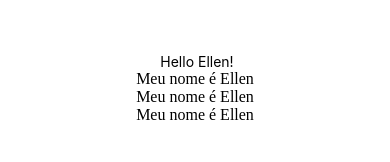
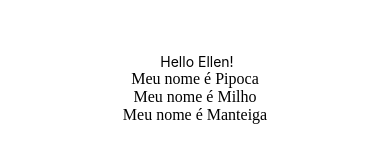
Before and after one commit to analeticiaaraujo/pmovelProjeto, a React Native app: screen / in a window 390 px wide. Shown: the part 334-496 px from the top of the page. Built offline with nearby package versions, Linux system fonts and the light colour scheme.

Commit message:
adiciona a propriedade nome ao componente Gato

```diff
--- a/App.js
+++ b/App.js
@@ -6,9 +6,9 @@ export default function App() {
   return (
     <View style={styles.container}>
       <Text> Hello Ellen!</Text>
-      <Gato/>
-      <Gato/>
-      <Gato/>
+      <Gato nome="Pipoca"/>
+      <Gato nome="Milho"/>
+      <Gato nome="Manteiga"/>
       <StatusBar style="auto" />
     </View>
   );
--- a/Gato.js
+++ b/Gato.js
@@ -1,9 +1,9 @@
 import { View, Text } from "react-native";
 
-const Gato = ( ) => {
+const Gato = ( {nome} ) => {
     return(
         <view>
-            <text>Meu nome é Ellen</text>
+            <text>Meu nome é {nome}</text>
         </view>
     )
 }
```
